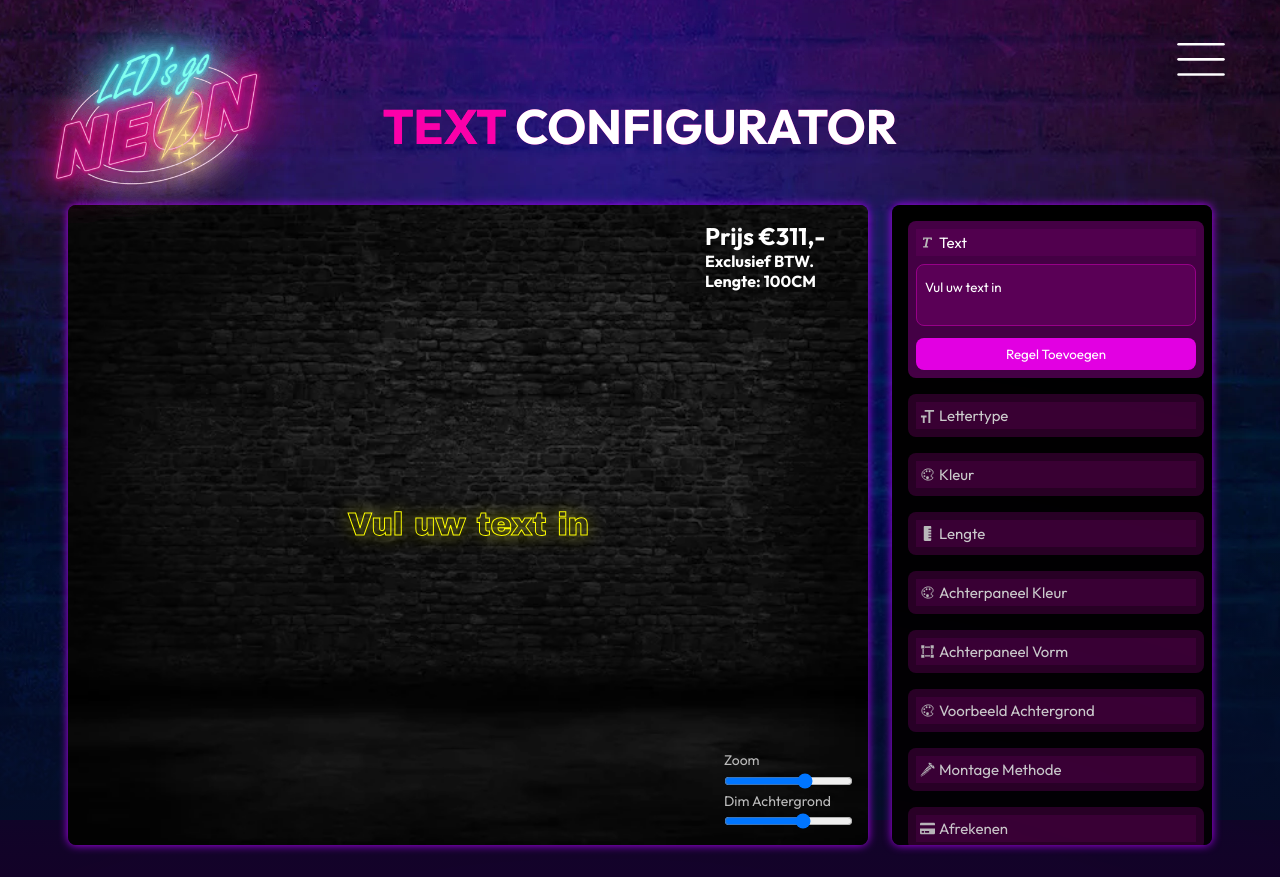
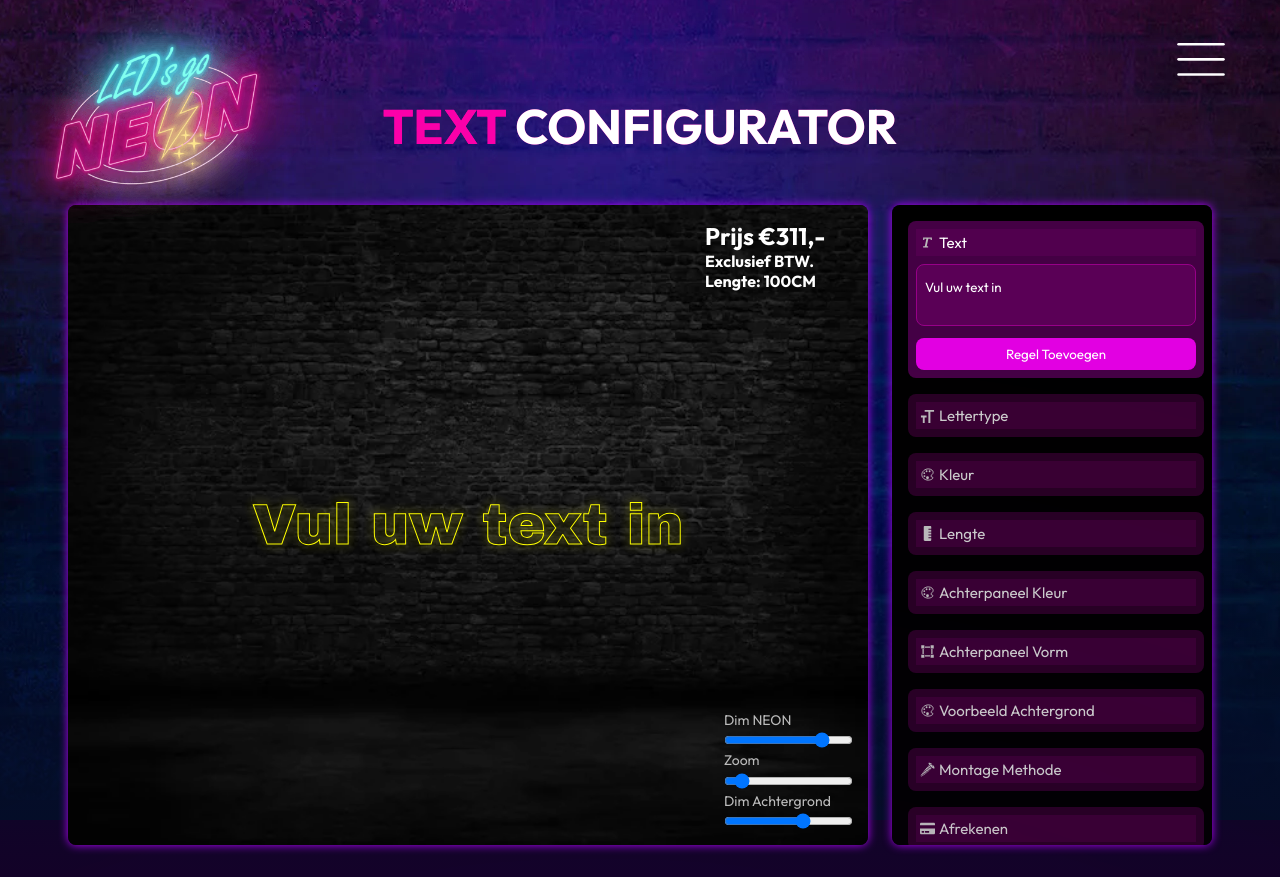
Before and after one commit to 0xRomRom/neontextbuilder, a React (Create React App) app: page / in a window 1280 px wide. Built offline with nearby package versions, Linux system fonts and the light colour scheme.

Commit message:
Text scales to container

```diff
--- a/src/components/canvas/Canvas.jsx
+++ b/src/components/canvas/Canvas.jsx
@@ -1,4 +1,4 @@
-import { useState, useEffect } from "react";
+import { useState, useEffect, useRef } from "react";
 import stl from "./Canvas.module.css";
 import { colors as ColorsArray, fontFamilies } from "../../utils/dataArrays";
 
@@ -17,10 +17,12 @@ const Canvas = ({
   regel4,
 }) => {
   const [bgOpacity, setBgOpacity] = useState("0.7");
-  const [neonGlow, setNeonGlow] = useState(4);
+  const [neonGlow, setNeonGlow] = useState(0.8);
   const [colorIndex, setColorIndex] = useState(0);
   const [rgbSpeed, setRgbSpeed] = useState(500);
-  const [zoom, setZoom] = useState(2);
+  const [zoom, setZoom] = useState(1);
+  const containerRef = useRef(null);
+  const [fontSize, setFontSize] = useState(1);
 
   const rgbColors = ["red", "orange", "yellow", "green", "cyan", "magenta"];
   useEffect(() => {
@@ -48,8 +50,25 @@ const Canvas = ({
     }`;
   };
 
+  const adjustFontSize = () => {
+    if (containerRef.current) {
+      const containerWidth = containerRef.current.offsetWidth;
+      const calculatedFontSize = Math.max(
+        containerWidth / currentText.length,
+        10
+      ); // Scale font size based on width and ensure a minimum size
+      setFontSize(calculatedFontSize);
+    }
+  };
+
+  useEffect(() => {
+    adjustFontSize();
+    window.addEventListener("resize", adjustFontSize);
+    return () => window.removeEventListener("resize", adjustFontSize);
+  }, [currentText, containerRef]);
+
   return (
-    <div className={stl.canvas}>
+    <div className={stl.canvas} ref={containerRef}>
       <div className={stl.backgroundLightning}>
         {selectedColor === "RGB" && (
           <>
@@ -64,24 +83,24 @@ const Canvas = ({
             />
           </>
         )}
-        {/* {selectedColor !== "RGB" && (
+        {selectedColor !== "RGB" && (
           <>
             <span>Dim NEON</span>
             <input
               type="range"
-              min={selectedFont < 5 ? "10" : "0"}
-              max="25"
-              step="0.25"
+              min="0"
+              max="1"
+              step="0.1"
               onInput={(e) => setNeonGlow(e.target.value)}
               value={neonGlow}
             />
           </>
-        )} */}
+        )}
         <span>Zoom</span>
         <input
           type="range"
-          min="0.2"
-          max="3"
+          min="0.5"
+          max="6"
           step="0.1"
           onInput={(e) => setZoom(e.target.value)}
           value={zoom}
@@ -102,7 +121,13 @@ const Canvas = ({
         <span>Lengte: {customLength}CM</span>
       </div>
 
-      <div className={stl.innerColWrap}>
+      <div
+        className={stl.innerColWrap}
+        style={{
+          transform: `scale(${zoom})`,
+        }}
+      >
+        <div className={stl.textWrap}>
           <h2
             className={`${stl.mainText} ${selectedFont < 5 ? stl.outline : ""}`}
             style={{
@@ -111,23 +136,50 @@ const Canvas = ({
                   ? ColorsArray[colorIndex]
                   : rgbColors[colorIndex],
               // textShadow: getTextShadow(),
-            filter: `drop-shadow(${getTextShadow()})`,
+              // filter: `drop-shadow(${getTextShadow()})`,
               fontFamily: fontFamilies[selectedFont],
-            WebkitTextStrokeWidth:
-              window.innerWidth < 500 && selectedFont < 5 ? "1px" : "0.5px",
               WebkitTextStrokeColor: ColorsArray[colorIndex],
-            fontSize: fontFamilies[selectedFont] === "Melody" ? "0.55vw" : "",
-            transform: `scale(${zoom})`,
-            lineHeight: `${zoom * 20}px`,
+              fontSize:
+                fontFamilies[selectedFont] === "Melody"
+                  ? "0.55vw"
+                  : `${fontSize}px`,
+
               textAlign: alignment,
             }}
           >
             {currentText}
           </h2>
+          <h2
+            className={`${stl.ghostText} ${
+              selectedFont < 5 ? stl.outline : ""
+            }`}
+            style={{
+              color:
+                selectedColor !== "RGB"
+                  ? ColorsArray[colorIndex]
+                  : rgbColors[colorIndex],
+              // textShadow: getTextShadow(),
+              // filter: `drop-shadow(${getTextShadow()})`,
+              fontFamily: fontFamilies[selectedFont],
+              WebkitTextStrokeColor: ColorsArray[colorIndex],
+              fontSize:
+                fontFamilies[selectedFont] === "Melody"
+                  ? "0.55vw"
+                  : `${fontSize}px`,
+              opacity: neonGlow,
+              textAlign: alignment,
+            }}
+          >
+            {currentText}
+          </h2>
+        </div>
 
         {lineAmount > 1 && (
+          <div className={stl.textWrap}>
             <h2
-            className={`${stl.mainText} ${selectedFont < 5 ? stl.outline : ""}`}
+              className={`${stl.mainText} ${
+                selectedFont < 5 ? stl.outline : ""
+              }`}
               style={{
                 color:
                   selectedColor !== "RGB"
@@ -136,17 +188,15 @@ const Canvas = ({
                 // textShadow: getTextShadow(),
                 filter: `drop-shadow(${getTextShadow()})`,
                 fontFamily: fontFamilies[selectedFont],
-              WebkitTextStrokeWidth:
-                window.innerWidth < 500 && selectedFont < 5 ? "1px" : "0.5px",
                 WebkitTextStrokeColor: ColorsArray[colorIndex],
-              fontSize: fontFamilies[selectedFont] === "Melody" ? "0.55vw" : "",
-              transform: `scale(${zoom})`,
-              lineHeight: `${zoom * 20}px`,
+                fontSize:
+                  fontFamilies[selectedFont] === "Melody" ? "0.55vw" : "",
                 textAlign: alignment,
               }}
             >
               {regel2}
             </h2>
+          </div>
         )}
         {lineAmount > 2 && (
           <h2
@@ -172,8 +222,11 @@ const Canvas = ({
           </h2>
         )}
         {lineAmount > 3 && (
+          <div className={stl.textWrap}>
             <h2
-            className={`${stl.mainText} ${selectedFont < 5 ? stl.outline : ""}`}
+              className={`${stl.mainText} ${
+                selectedFont < 5 ? stl.outline : ""
+              }`}
               style={{
                 color:
                   selectedColor !== "RGB"
@@ -182,17 +235,15 @@ const Canvas = ({
                 // textShadow: getTextShadow(),
                 filter: `drop-shadow(${getTextShadow()})`,
                 fontFamily: fontFamilies[selectedFont],
-              WebkitTextStrokeWidth:
-                window.innerWidth < 500 && selectedFont < 5 ? "1px" : "0.5px",
                 WebkitTextStrokeColor: ColorsArray[colorIndex],
-              fontSize: fontFamilies[selectedFont] === "Melody" ? "0.55vw" : "",
-              transform: `scale(${zoom})`,
-              lineHeight: `${zoom * 20}px`,
+                fontSize:
+                  fontFamilies[selectedFont] === "Melody" ? "0.55vw" : "",
                 textAlign: alignment,
               }}
             >
               {regel4}
             </h2>
+          </div>
         )}
       </div>
 
--- a/src/components/canvas/Canvas.module.css
+++ b/src/components/canvas/Canvas.module.css
@@ -17,13 +17,28 @@
 .mainText {
   z-index: 10;
   position: relative;
-  font-size: clamp(0.6rem, 1.5vw, 1rem);
-  white-space: normal;
-  word-wrap: break-word;
+  /* font-size: clamp(0.6rem, 1.5vw, 1rem); */
+  /* white-space: normal; */
+  /* word-wrap: break-word; */
   text-align: center;
   font-family: "Arial Black";
   color: white;
   width: 100%;
+}
+
+.ghostText {
+  z-index: 0;
+  position: absolute;
+  /* font-size: clamp(0.6rem, 1.5vw, 1rem); */
+  /* white-space: normal; */
+  /* word-wrap: break-word; */
+  text-align: center;
+  font-family: "Arial Black";
+  color: white;
+  width: 100%;
+  inset: 0;
+  opacity: 0.5;
+  filter: blur(0.3rem);
 }
 .mainShadow {
   position: absolute;
@@ -75,6 +90,7 @@
   flex-direction: column;
   justify-content: center;
   align-items: center;
+  width: 100%;
 }
 
 .displacer {
@@ -183,6 +199,12 @@
   animation: rgbCycle 4s infinite;
 }
 
+.textWrap {
+  /* background-color: red; */
+  position: relative;
+  width: 100%;
+}
+
 @keyframes rgbCycle {
   0% {
     color: red;
@@ -216,6 +238,7 @@
 
 .outline {
   color: transparent !important;
+  -webkit-text-stroke-width: 1px;
   transition: all 0.1s ease-in-out;
 }
 
@@ -244,4 +267,7 @@
     /* width: 100%; */
     left: 0%;
   }
+  .outline {
+    -webkit-text-stroke-width: 0.5px;
+  }
 }
--- a/src/components/config/Config.jsx
+++ b/src/components/config/Config.jsx
@@ -213,7 +213,7 @@ const Config = ({
                 <div className={stl.content}>
                   {currentText.length === maxChars[customLength] && (
                     <span className={stl.maxCharsSpan}>
-                      Voeg extra regel toe of vergroot lengte.
+                      Voeg extra regel toe of vergroot lengte
                       <br />
                       <button
                         className={stl.vergrootLengte}
```
Lines whose indentation alone changed are shown as unchanged.
